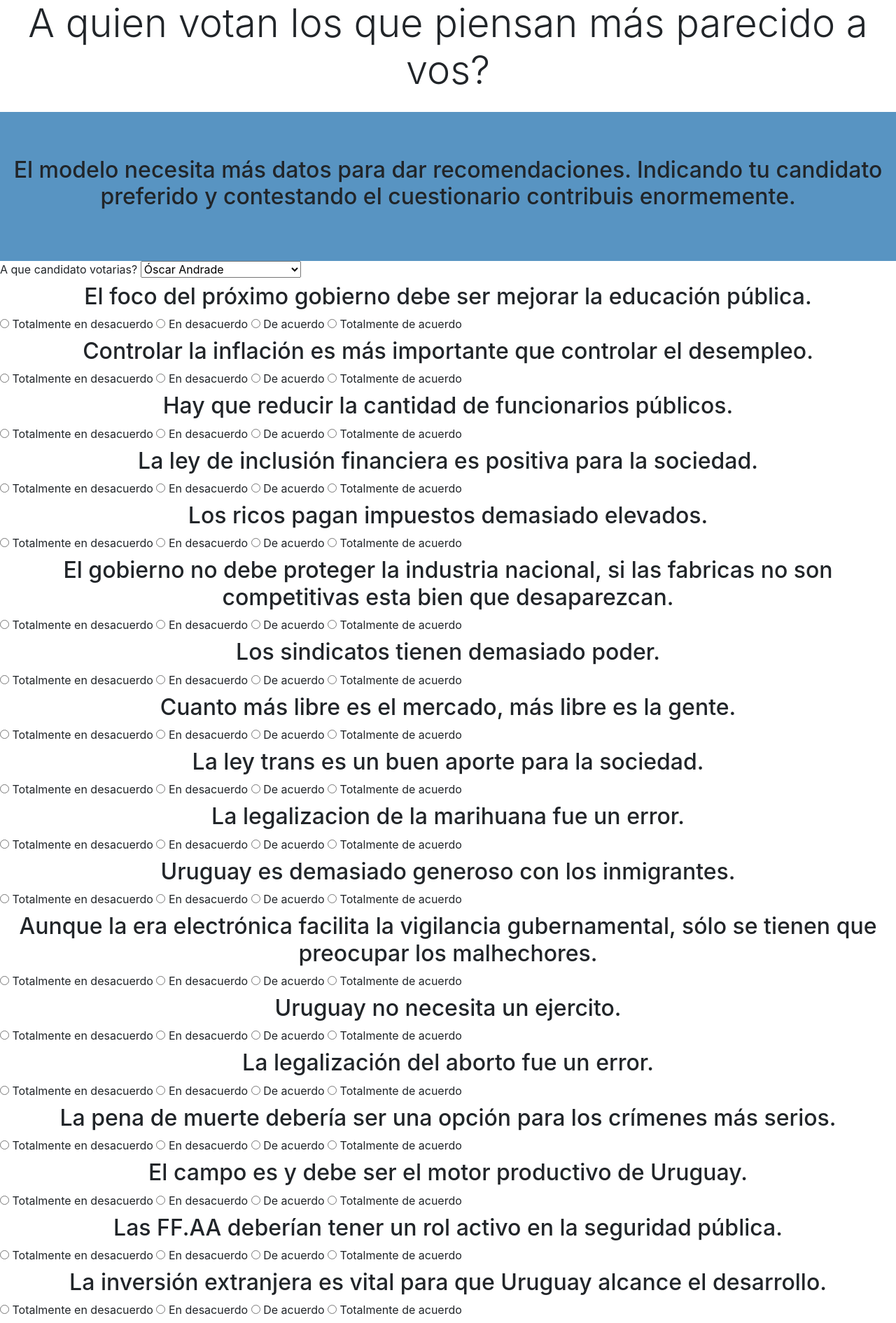
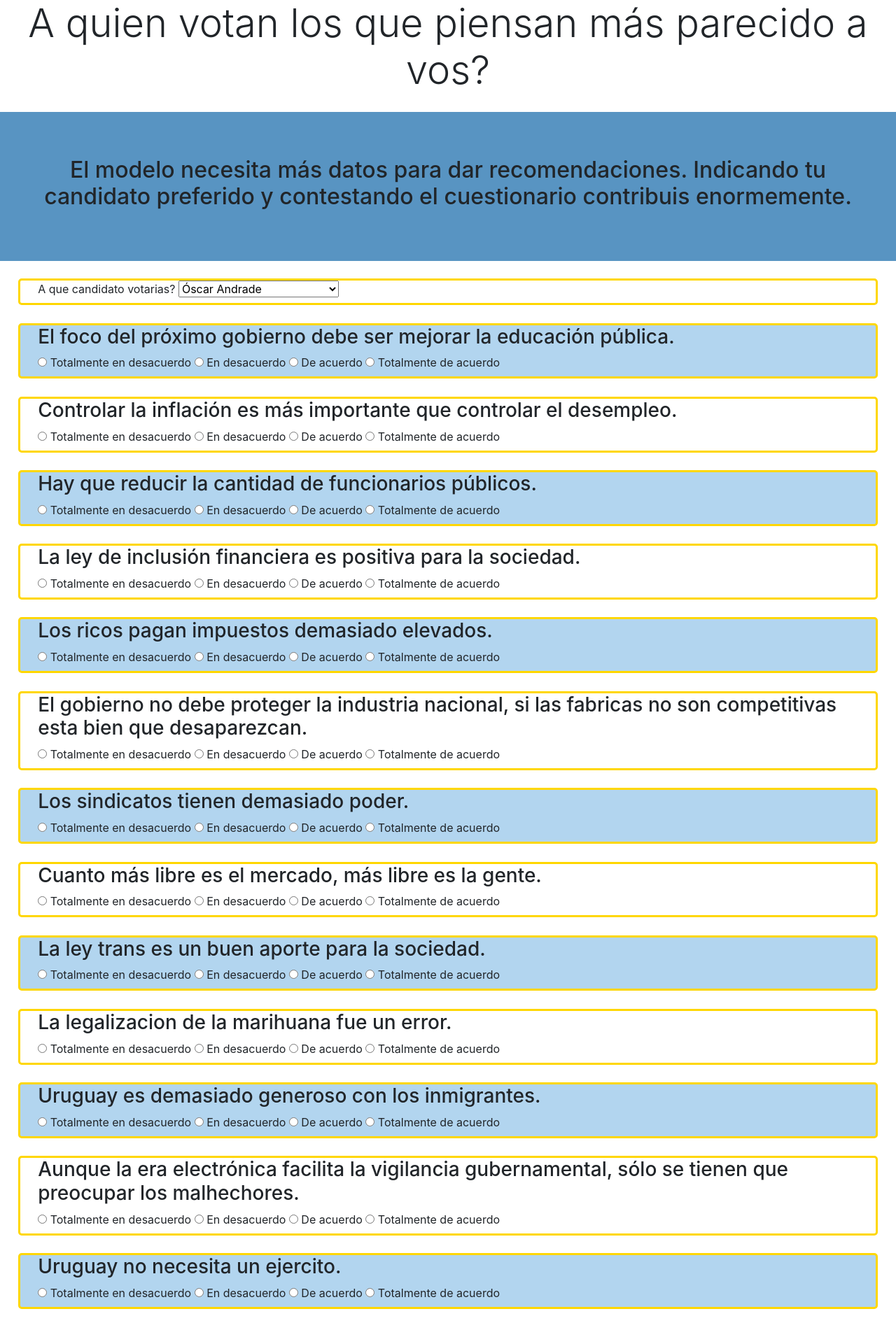
Before and after one commit to johnblanco/predictor_electoral, a Flask app: page / in a window 1280 px wide. Shown: the part 206-2097 px from the top of the page at 70% size. Run offline with Flask 2, Linux system fonts and the light colour scheme; some libraries are stand-ins or nearby versions.

Commit message:
Agregar estilo de las preguntas

```diff
--- a/predictor_pol/templates/main.html
+++ b/predictor_pol/templates/main.html
@@ -20,14 +20,16 @@
     <h2>Contesta las siguientes preguntas y te sugerimos un candidato.</h2>
 </div>
 {% else %}
-<div class="msg-inicial"><h2>El modelo necesita más datos para dar recomendaciones.
-    Indicando tu candidato preferido y contestando el cuestionario contribuis enormemente.</h2></div>
+<div class="msg-inicial">
+	<h2>El modelo necesita más datos para dar recomendaciones.
+    Indicando tu candidato preferido y contestando el cuestionario contribuis enormemente.</h2>
+</div>
 {% endif %}
 
 
 <form method="post" action="/">
-	<div class="nes-container with-title">
-    <label class="title">A que candidato votarias?</label>
+	<div class="pregunta">
+    <label>A que candidato votarias?</label>
 
     {% if not modelo_listo %}
     <select required name="candidato">
@@ -39,8 +41,8 @@
     {% endif %}
 
     {% for p in preguntas %}
-    <div class="nes-container with-title">
-    <h2 class="title">{{p}}</h2>
+    <div class="pregunta">
+    <h3>{{p}}</h3>
     <label>
         <span>
         <input name="pregunta_{{loop.index}}" type="radio" value="0" required>
--- a/predictor_pol/templates/style.css
+++ b/predictor_pol/templates/style.css
@@ -3,7 +3,7 @@ h1,h2{
 }
 
 .msg-inicial{
-	padding: 5% 0% 5% 0%;
+	padding: 5% 2% 5% 2%;
 	background-color: #5894C2;
 	margin-top: 2%;
 }
@@ -12,3 +12,15 @@ hr{
 	width: 50%;
 	background-color: gold;
 }
+
+.pregunta{
+	margin: 2% 2% 2% 2%;
+	padding-left: 2%;
+	border-style: solid;
+	border-color: gold;
+	border-radius: 5px;
+}
+
+.pregunta:nth-child(even){
+	background-color: #B2D5EF;
+}
```
